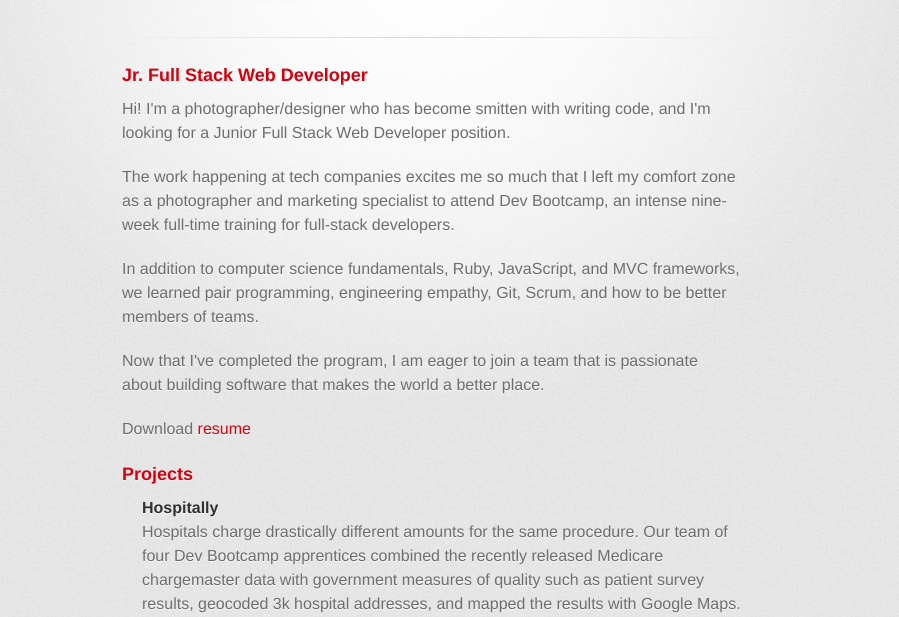
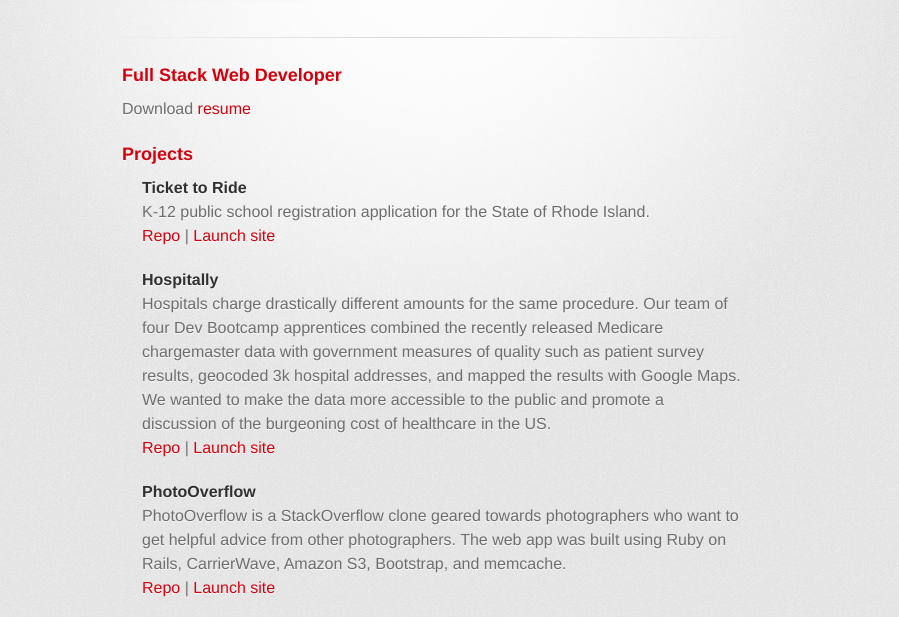
Before and after one commit to codesliced/codesliced.github.io, a plain HTML site: page index.html in a window 1280 px wide. Shown: the part 178-795 px from the top of the page, without its empty margins (208-1107 px from the left). Drawn offline with Linux system fonts and the light colour scheme; a web font is replaced by a local one.

Commit message:
Updated descriptions

```diff
--- a/index.html
+++ b/index.html
@@ -10,7 +10,7 @@
     <!--[if lt IE 9]>
     <script src="//html5shiv.googlecode.com/svn/trunk/html5.js"></script>
     <![endif]-->
-    <title>Anna-Marie Panlilio, Full Stack Web Developer looking for Ruby Dev opportunities</title>
+    <title>Anna-Marie Panlilio, 2014 Code for America Fellow</title>
   </head>
 
   <body>
@@ -30,15 +30,8 @@
 
         <section id="main_content">
           <h3>
-<a name="welcome-to-github-pages" class="anchor" href="#welcome-to-github-pages"><span class="octicon octicon-link"></span></a>Jr. Full Stack Web Developer</h3>
+<a name="welcome-to-github-pages" class="anchor" href="#welcome-to-github-pages"><span class="octicon octicon-link"></span></a>Full Stack Web Developer</h3>
 
-<p>Hi! I'm a photographer/designer who has become smitten with writing code, and I'm looking for a Junior Full Stack Web Developer position.</p>
-
-<p>The work happening at tech companies excites me so much that I left my comfort zone as a photographer and marketing specialist to attend Dev Bootcamp, an intense nine-week full-time training for full-stack developers.</p>
-
-<p>In addition to computer science fundamentals, Ruby, JavaScript, and MVC frameworks, we learned pair programming, engineering empathy, Git, Scrum, and how to be better members of teams.</p>
-
-<p>Now that I've completed the program, I am eager to join a team that is passionate about building software that makes the world a better place.</p>
 <!--
 <pre><code>$ cd your_repo_root/repo_name
 $ git fetch origin
@@ -49,6 +42,10 @@ $ git checkout gh-pages
 
 <h3>
 <a name="designer-templates" class="anchor" href="#designer-templates"><span class="octicon octicon-link"></span></a>Projects</h3>
+
+<ul><li><h4>Ticket to Ride</h4>
+K-12 public school registration application for the State of Rhode Island.<div class="links"><a href="https://github.com/codeforamerica/ticket-to-ride" target="_blank">Repo</a> | <a href="http://t2r-alpha.herokuapp.com" target="_blank">Launch site</a></div></li>
+</ul>
 
 <ul><li><h4>Hospitally</h4>
 Hospitals charge drastically different amounts for the same procedure. Our team of four Dev Bootcamp apprentices combined the recently released Medicare chargemaster data with government measures of quality such as patient survey results, geocoded 3k hospital addresses, and mapped the results with Google Maps. We wanted to make the data more accessible to the public and promote a discussion of the burgeoning cost of healthcare in the US.<div class="links"><a href="https://github.com/Ank13/ops_hospital_mapper" target="_blank">Repo</a> | <a href="http://hospital-mapper.herokuapp.com" target="_blank">Launch site</a></div></li>
```
